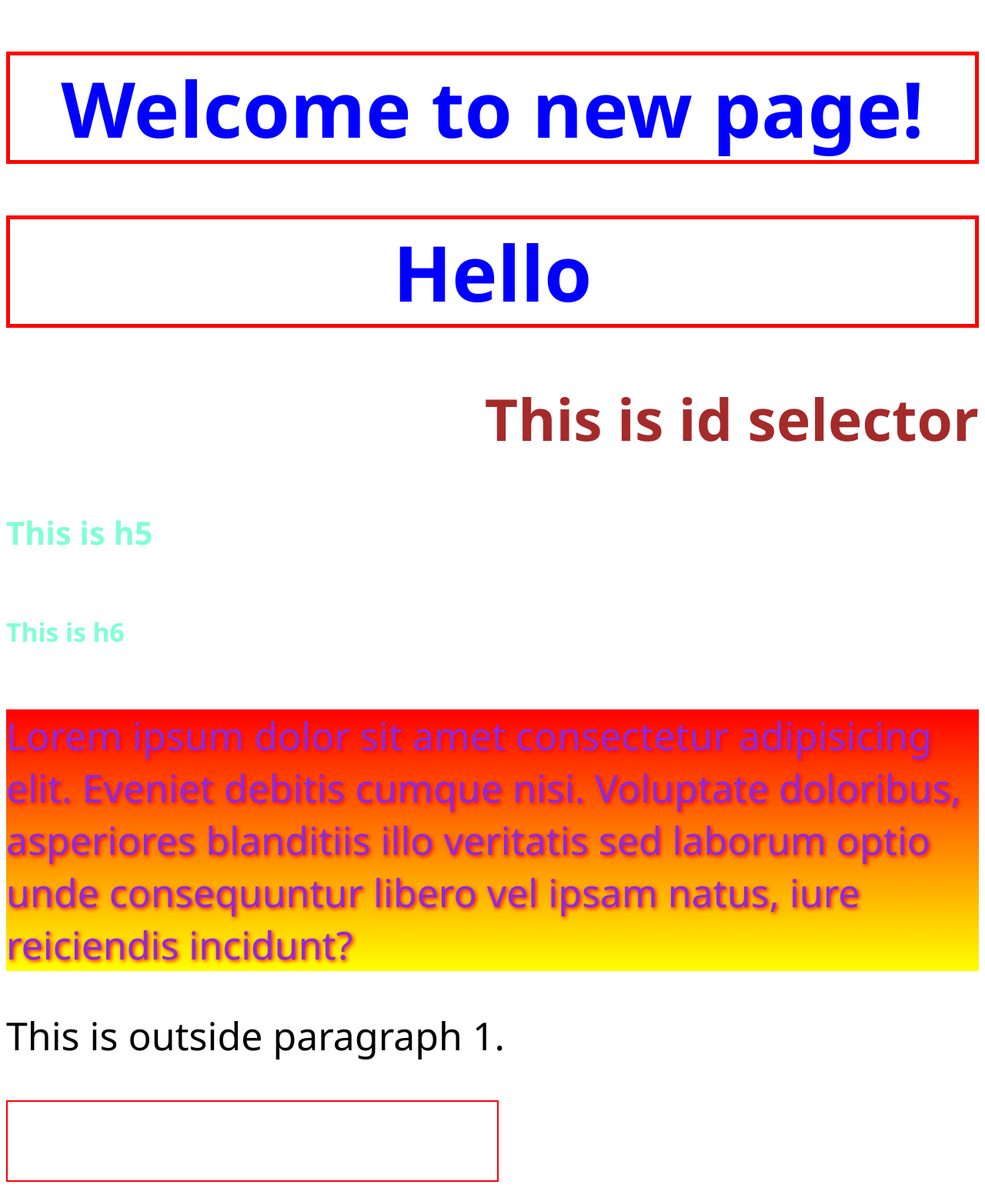
After one commit to faseehaziz/pythondjangocourse, a Django app: page /app1/new in a window 1280 px wide. The commit adds this page. Shown: the whole page at 77% size. Run offline with Django 4.2, Linux system fonts and the light colour scheme.

Commit message:
'cssclass'

```diff
--- /dev/null
+++ b/app1/static/css/mycss1.css
@@ -0,0 +1,38 @@
+/* body{
+    font-size: 50px;
+    font-family: 'Segoe UI', Tahoma, Geneva, Verdana, sans-serif;
+} */
+body{
+    font-family: 'Segoe UI', Tahoma, Geneva, Verdana, sans-serif;
+    font-size: 50px;
+}
+h1{
+    color: blue;
+    text-align: center;
+    border: 5px solid red;
+}
+#head2{
+    color: brown;
+    text-align: right;
+}
+.class1{
+    color: aquamarine;
+
+}
+#div1 p{
+    color: blueviolet;
+    background-image: linear-gradient(red, yellow);
+    text-shadow: 2px 2px 5px red;
+}
+/* h1,h2,h5,h6,div,.class1{
+    font-family: Verdana, Geneva, Tahoma, sans-serif;
+} */
+input[type='text']{
+    width: 50%;
+    height: 100px;
+    border: red 2px solid;
+    font-family: Cambria, Cochin, Georgia, Times, 'Times New Roman', serif;
+    font-size: 40px;
+
+
+}
--- a/app1/templates/index.html
+++ b/app1/templates/index.html
@@ -8,7 +8,7 @@
     <title>Document</title>
 </head>
 <body>
-    <h1>welcome</h1><br>
+    <h1 style="color:red;text-align:center">welcome</h1><br>
     <form action="">
         <h2>Login</h2><br>
         <label for="">Username:</label><br>
--- /dev/null
+++ b/app1/templates/new.html
@@ -0,0 +1,63 @@
+{% load static %}
+<!DOCTYPE html>
+<html lang="en">
+<head>
+    <meta charset="UTF-8">
+    <meta http-equiv="X-UA-Compatible" content="IE=edge">
+    <meta name="viewport" content="width=device-width, initial-scale=1.0">
+    <title>Document</title>
+    <link rel="stylesheet" href="{% static 'css/mycss1.css' %}">
+    <!-- <style>
+        body{
+            font-family: 'Segoe UI', Tahoma, Geneva, Verdana, sans-serif;
+            font-size: 50px;
+        }
+        h1{
+            color: blue;
+            text-align: center;
+            border: 5px solid red;
+        }
+        #head2{
+            color: brown;
+            text-align: right;
+        }
+        .class1{
+            color: aquamarine;
+
+        }
+        #div1 p{
+            color: blueviolet;
+            background-image: linear-gradient(red, yellow);
+            text-shadow: 2px 2px 5px red;
+        }
+        /* h1,h2,h5,h6,div,.class1{
+            font-family: Verdana, Geneva, Tahoma, sans-serif;
+        } */
+        input[type='text']{
+            width: 50%;
+            height: 100px;
+            border: red 2px solid;
+            font-family: Cambria, Cochin, Georgia, Times, 'Times New Roman', serif;
+            font-size: 40px;
+
+
+        }
+    </style> -->
+</head>
+<body>
+    <h1>Welcome to new page!</h1>
+    <h1>Hello</h1>
+    <h2 id="head2">This is id selector</h2>
+    <h5 class="class1">This is h5</h5>
+    <h6 class="class1">This is h6</h6>
+    <div id="div1">
+        <p>
+            Lorem ipsum dolor sit amet consectetur adipisicing elit. Eveniet debitis cumque nisi. Voluptate doloribus, asperiores blanditiis illo veritatis sed laborum optio unde consequuntur libero vel ipsam natus, iure reiciendis incidunt?
+        </p>
+    </div>
+    <p>
+        This is outside paragraph 1.
+    </p>
+    <input type="text">
+</body>
+</html>
--- a/app1/urls.py
+++ b/app1/urls.py
@@ -4,5 +4,7 @@ from .import views
 
 urlpatterns = [
     path('index',views.index,name='index'),
-    path('login',views.login,name='login')
+    path('login',views.login,name='login'),
+    path('new',views.new,name='new'),
+    path('last',views.last,name='last'),
 ]
--- a/app1/views.py
+++ b/app1/views.py
@@ -4,8 +4,18 @@ from django.http import HttpResponse
 def index(request):
     return HttpResponse('<h2>Hi</h2>')
 
+
 def login(request):
-    return render(request,'index.html')
+    return render(request, 'index.html')
+
 
 def logout(request):
     return HttpResponse('<h1>Logout Page')
+
+
+def new(request):
+    return render(request, 'new.html')
+
+
+def last(request):
+    return render(request, 'last.html')
--- a/project1/urls.py
+++ b/project1/urls.py
@@ -18,6 +18,6 @@ from django.urls import path,include
 
 urlpatterns = [
     path('admin/', admin.site.urls),
-    path('',include('app1.urls')),
+    path('app1/',include('app1.urls')),
     path('user/',include('user.urls')),
 ]
```
Also changed, not shown: app1/templates/last.html (added, +28 -0 lines).
